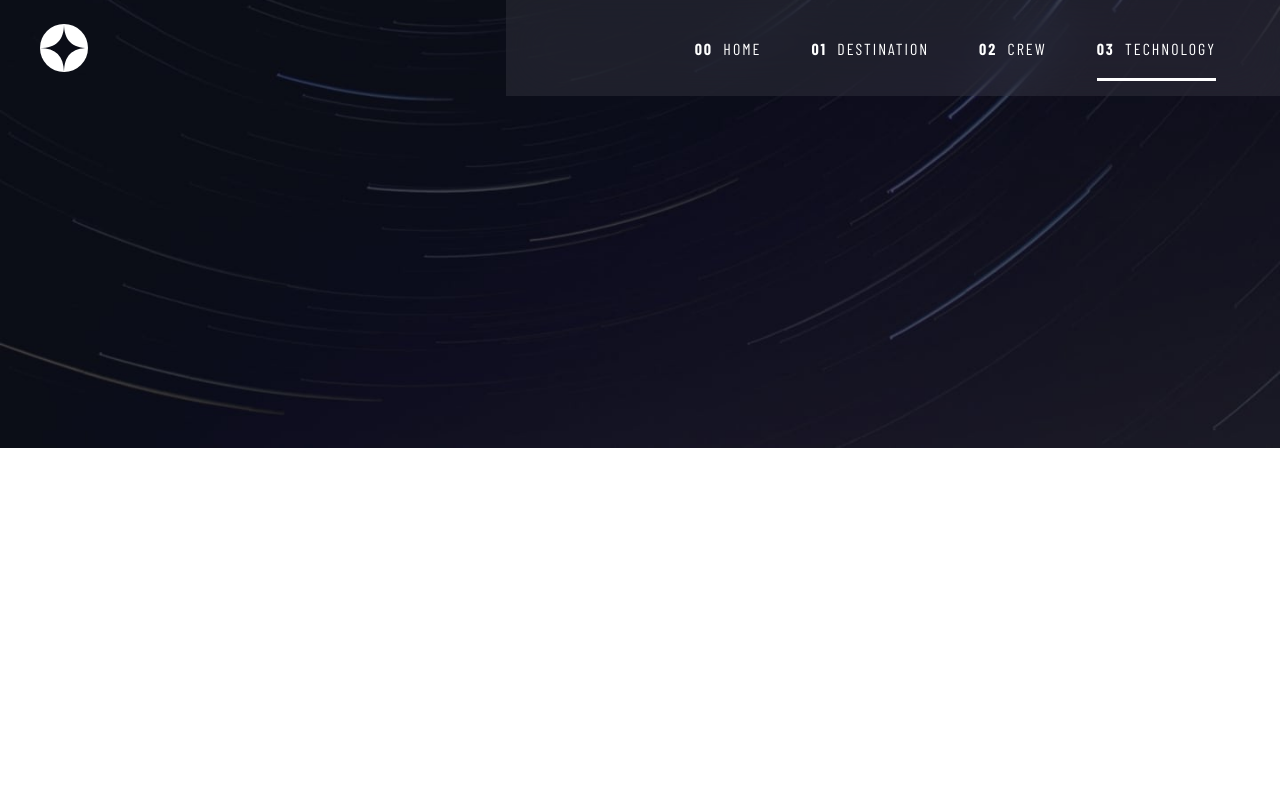
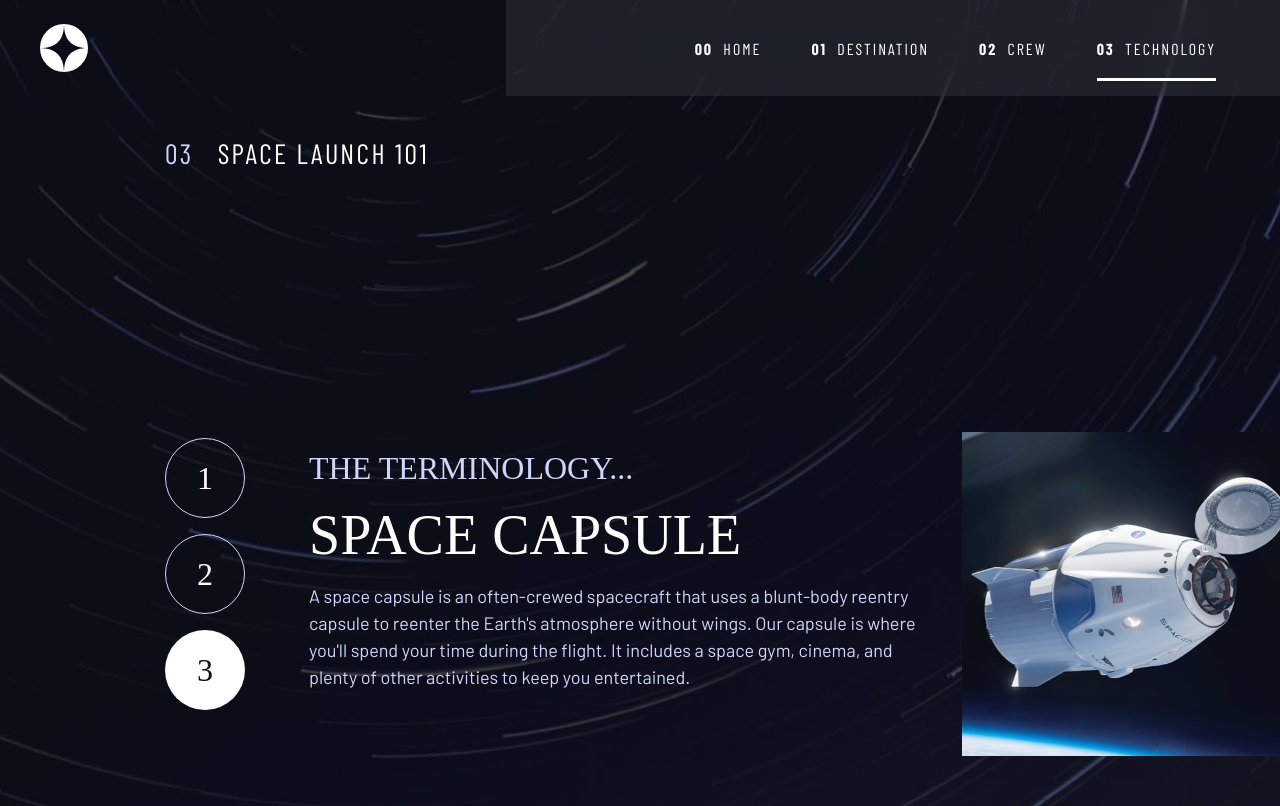
Before and after one commit to yora-dev/Space-Tourism-Website, a plain HTML site: page technology-capsule.html in a window 1280 px wide. Shown: the top 806 px of the page. Drawn offline with nearby package versions, Linux system fonts and the light colour scheme; a web font is replaced by a local one.

Commit message:
Implement technology API to dynamically load tech details and update active links for technology pages

```diff
--- a/assets/scripts/tech.js
+++ b/assets/scripts/tech.js
@@ -0,0 +1,63 @@
+let techContainer = document.querySelector('.technology__container');
+
+let techApi = async (techIndex) => {
+  const dataFetch = await fetch("data.json");
+  const data = await dataFetch.json();
+  console.log(data.technology);
+  item = data.technology[techIndex];
+
+  techContainer.innerHTML = `
+      <p class="tech__header">
+        <span class="non__bold">03</span>Space launch 101
+      </p>
+
+      <div class="tech__content">
+        <div class="tech__images">
+          <img
+            src=${item.images.landscape}
+            alt=""
+            class="tech__img-land"
+          />
+          <img
+            src=${item.images.portrait}
+            alt=""
+            class="tech__img-port"
+          />
+        </div>
+        <div class="tech__links">
+          <a href="technology-vehicle.html" class="tech__link" id="Launch"
+            >1</a
+          >
+          <a href="technology-spaceport.html" class="tech__link" id="Spaceport"
+            >2</a
+          >
+          <a href="technology-capsule.html" class="tech__link" id="Space"
+            >3</a
+          >
+        </div>
+
+        <div class="tech__text">
+          <p class="tech__heading">The Terminology...</p>
+          <p class="tech__type">${item.name}</p>
+          <p class="tech__explanation">
+            ${item.description}
+          </p>
+        </div>
+      </div>
+    `
+
+
+  let techLink = document.querySelectorAll('.tech__link');
+
+  techLink.forEach(element => {
+
+    let itemMatch = item.name.match(/\S+/)[0];
+
+    if (element.id === itemMatch) {
+      element.classList.add('active-tech');
+    } else if (element.id !== itemMatch) {
+      element.classList.remove('active-tech');
+    }
+
+  })
+};
--- a/technology-capsule.html
+++ b/technology-capsule.html
@@ -56,6 +56,8 @@
     </nav>
     <div class="technology__container"></div>
     <script src="assets/scripts/tech.js"></script>
-    <script></script>
+    <script>
+      techApi(2);
+    </script>
   </body>
 </html>
```
Also changed, not shown: technology-spaceport.html (+3 -1 lines), technology-vehicle.html (+4 -37 lines).
